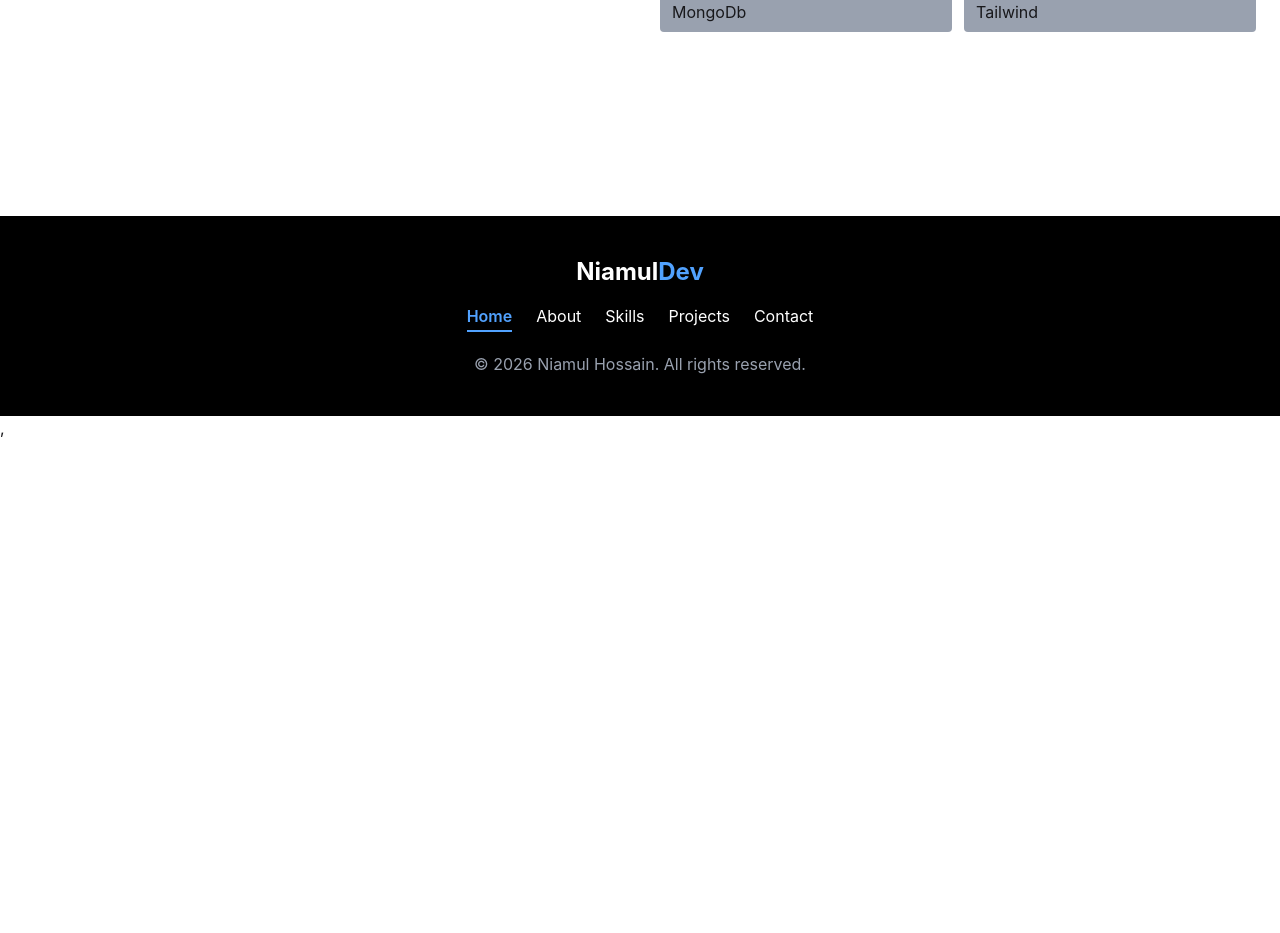
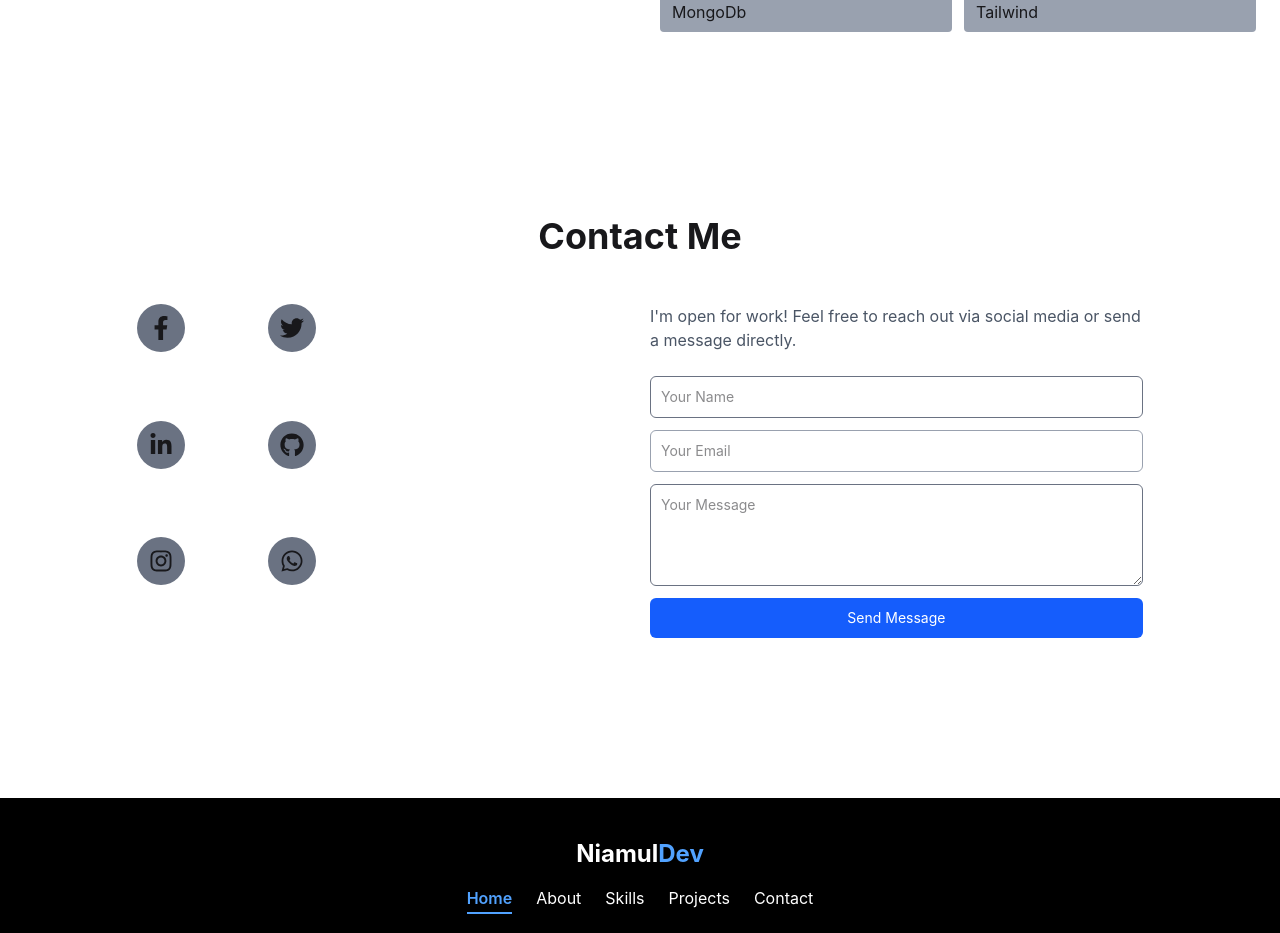
Before and after one commit to MdNiamul/React-Portfoliyo, a React (Vite) app: page / in a window 1280 px wide. Shown: the part 4560-5493 px from the top of the page. Before the commit the page ends 5000 px from the top, so only its background shows below. Built offline with nearby package versions, Linux system fonts and the light colour scheme.

Commit message:
uptade-contact

```diff
--- a/src/Component/Home/Home.jsx
+++ b/src/Component/Home/Home.jsx
@@ -4,6 +4,7 @@ import Skills from "../../Pages/Skills";
 import Project from "../Projects/Project";
 import About from "../../Pages/About";
 import Experience from "../../Pages/Experience";
+import Contact from "../../Pages/Contact";
 
 
 
@@ -18,6 +19,7 @@ const Home = () => {
         <Project></Project>
         <Experience></Experience>
         <About></About>
+        <Contact></Contact>
       </div>
     </>
   );
--- a/src/Pages/Contact.jsx
+++ b/src/Pages/Contact.jsx
@@ -0,0 +1,71 @@
+import React from "react";
+import { FaFacebookF, FaTwitter, FaLinkedinIn, FaGithub, FaInstagram, FaWhatsapp } from "react-icons/fa";
+
+const Contact = () => {
+    const socialLinks = [
+        { id: 1, icon: <FaFacebookF />, link: "#" },
+        { id: 2, icon: <FaTwitter />, link: "#" },
+        { id: 3, icon: <FaLinkedinIn />, link: "#" },
+        { id: 4, icon: <FaGithub />, link: "#" },
+        { id: 5, icon: <FaInstagram />, link: "#" },
+        { id: 6, icon: <FaWhatsapp />, link: "#" }
+    ];
+
+    return (
+        <section id="contact" className="max-w-7xl mx-auto px-6 py-20">
+            <h1 className="text-4xl font-bold text-center mb-12">Contact Me</h1>
+
+            <div className="flex justify-around md:flex-row gap-10">
+
+                {/* Social Icons - Left Side */}
+                <div className="md:w-1/5 grid grid-cols-2 gap-4 justify-items-center md:justify-items-start">
+                    {socialLinks.map((social) => (
+                        <a
+                            key={social.id}
+                            href={social.link}
+                            target="_blank"
+                            rel="noopener noreferrer"
+                            className="w-12 h-12 flex items-center justify-center text-2xl rounded-full bg-gray-500 hover:bg-blue-600 hover:text-white transition"
+                        >
+                            {social.icon}
+                        </a>
+                    ))}
+                </div>
+
+                {/* Contact Form / Message - Right Side */}
+                <div className="md:w-2/5">
+                    <p className="text-gray-600 mb-6">
+                        I'm open for work! Feel free to reach out via social media or send a message directly.
+                    </p>
+
+                    <form className="flex flex-col gap-3">
+                        <input
+                            type="text"
+                            placeholder="Your Name"
+                            className="border border-gray-500 rounded-md p-2.5 text-sm focus:outline-none focus:ring-2 focus:ring-blue-500"
+                        />
+                        <input
+                            type="email"
+                            placeholder="Your Email"
+                            className="border border-gray-400 rounded-md p-2.5 text-sm focus:outline-none focus:ring-2 focus:ring-blue-500"
+                        />
+                        <textarea
+                            placeholder="Your Message"
+                            rows="4"
+                            className="border border-gray-500 rounded-md p-2.5 text-sm focus:outline-none focus:ring-2 focus:ring-blue-500"
+                        ></textarea>
+                        <button
+                            type="submit"
+                            className="bg-blue-600 text-white px-5 py-2.5 rounded-md text-sm hover:bg-blue-700 transition"
+                        >
+                            Send Message
+                        </button>
+                    </form>
+                </div>
+
+            </div>
+        </section>
+    );
+};
+
+export default Contact;
--- a/src/Router/Router.jsx
+++ b/src/Router/Router.jsx
@@ -6,6 +6,7 @@ import Skills from "../Pages/Skills";
 import Project from "../Component/Projects/Project";
 import About from "../Pages/About";
 import Experience from "../Pages/Experience";
+import Contact from "../Pages/Contact";
 
 
 
@@ -34,6 +35,10 @@ const router = createBrowserRouter([
         {
           path: 'experience',
           element: <Experience></Experience>
+        },
+        {
+          path: 'contact',
+          element: <Contact></Contact>
         }
     ]
   },
```
